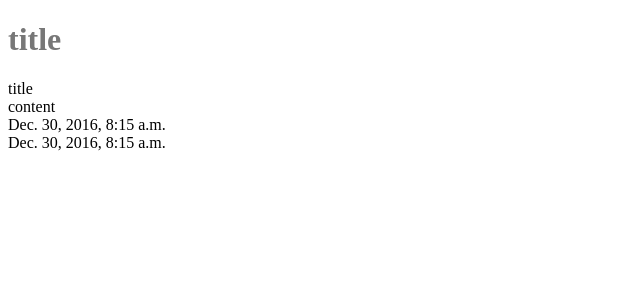
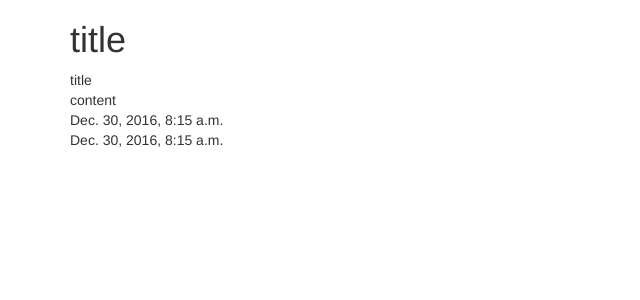
Before and after one commit to ElvinKim/django_blog_project, a Django app: page /posts/2/ in a window 1280 px wide. Shown: the top 300 px of the page, without its empty margins (0-640 px from the left). Run offline with Django 3.2, Linux system fonts and the light colour scheme; data comes from the database, SQL or seed files in the repository; some libraries are stand-ins or nearby versions.

Commit message:
[edit] add bootstrap css, js

```diff
--- a/blog/templates/base.html
+++ b/blog/templates/base.html
@@ -6,6 +6,11 @@
         <meta charset="UTF-8">
         <title>{% block head_title %}Try Django 1.9 {% endblock head_title %}</title>
         <link rel="stylesheet" href="{% static 'css/base.css' %}" />
+        <!-- Latest compiled and minified CSS -->
+        <link rel="stylesheet" href="https://maxcdn.bootstrapcdn.com/bootstrap/3.3.7/css/bootstrap.min.css" integrity="sha384-BVYiiSIFeK1dGmJRAkycuHAHRg32OmUcww7on3RYdg4Va+PmSTsz/K68vbdEjh4u" crossorigin="anonymous">
+
+        <!-- Optional theme -->
+        <link rel="stylesheet" href="https://maxcdn.bootstrapcdn.com/bootstrap/3.3.7/css/bootstrap-theme.min.css" integrity="sha384-rHyoN1iRsVXV4nD0JutlnGaslCJuC7uwjduW9SVrLvRYooPp2bWYgmgJQIXwl/Sp" crossorigin="anonymous">
     </head>
 
     <body>
@@ -16,4 +21,9 @@
         {% endblock container %}
     </div>
     </body>
+
+    <!-- Jquery CDN -->
+    <script src="https://code.jquery.com/jquery-3.1.1.min.js"  integrity="sha256-hVVnYaiADRTO2PzUGmuLJr8BLUSjGIZsDYGmIJLv2b8="  crossorigin="anonymous"></script>
+    <!-- Latest compiled and minified JavaScript -->
+    <script src="https://maxcdn.bootstrapcdn.com/bootstrap/3.3.7/js/bootstrap.min.js" integrity="sha384-Tc5IQib027qvyjSMfHjOMaLkfuWVxZxUPnCJA7l2mCWNIpG9mGCD8wGNIcPD7Txa" crossorigin="anonymous"></script>
 </html>
```
